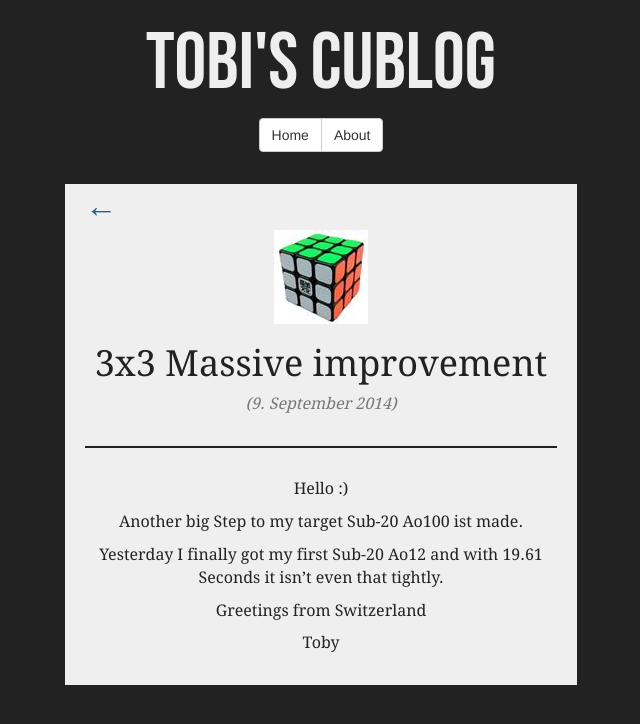
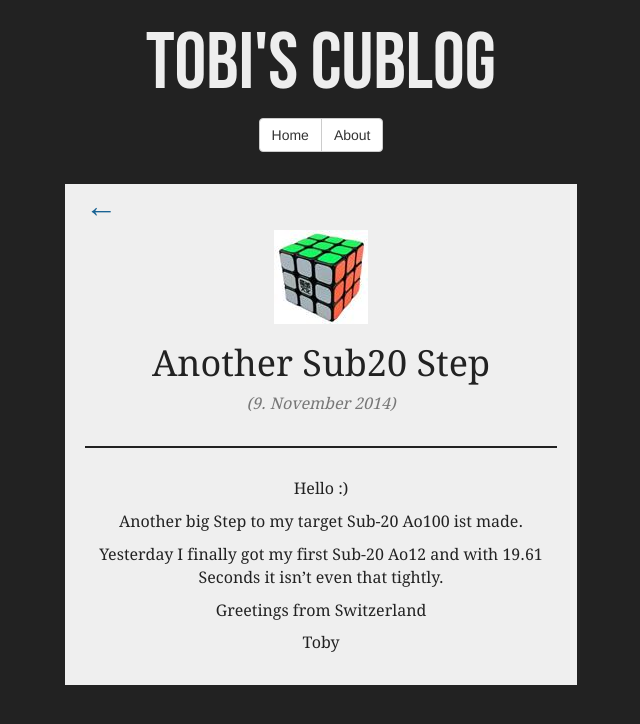
Before and after one commit to tobipch/Cublog, a Jekyll site: the page built from _posts/2014-11-09-3x3-Another-Sub20-Step.markdown, in a window 1280 px wide. Shown: the top 724 px of the page, without its empty margins (319-959 px from the left). Built offline with Jekyll 4.4.1, drawn with Linux system fonts in a browser that asks for light colours.

Commit message:
Adjusted Article Info
Adjusted "Another Sub20 Step" Article Info

```diff
--- a/_posts/2014-11-09-3x3-Another-Sub20-Step.markdown
+++ b/_posts/2014-11-09-3x3-Another-Sub20-Step.markdown
@@ -1,8 +1,8 @@
 ---
 layout: post
-title:  "3x3 Massive improvement"
-date:   2014-09-09 07:45:00
-categories: 3x3 improvement new-records
+title:  "Another Sub20 Step"
+date:   2014-11-09 10:48:00
+categories: 3x3 improvement new-records Ao12 Sub20
 puzzleType: 3x3
 ---
 Hello :)
```
